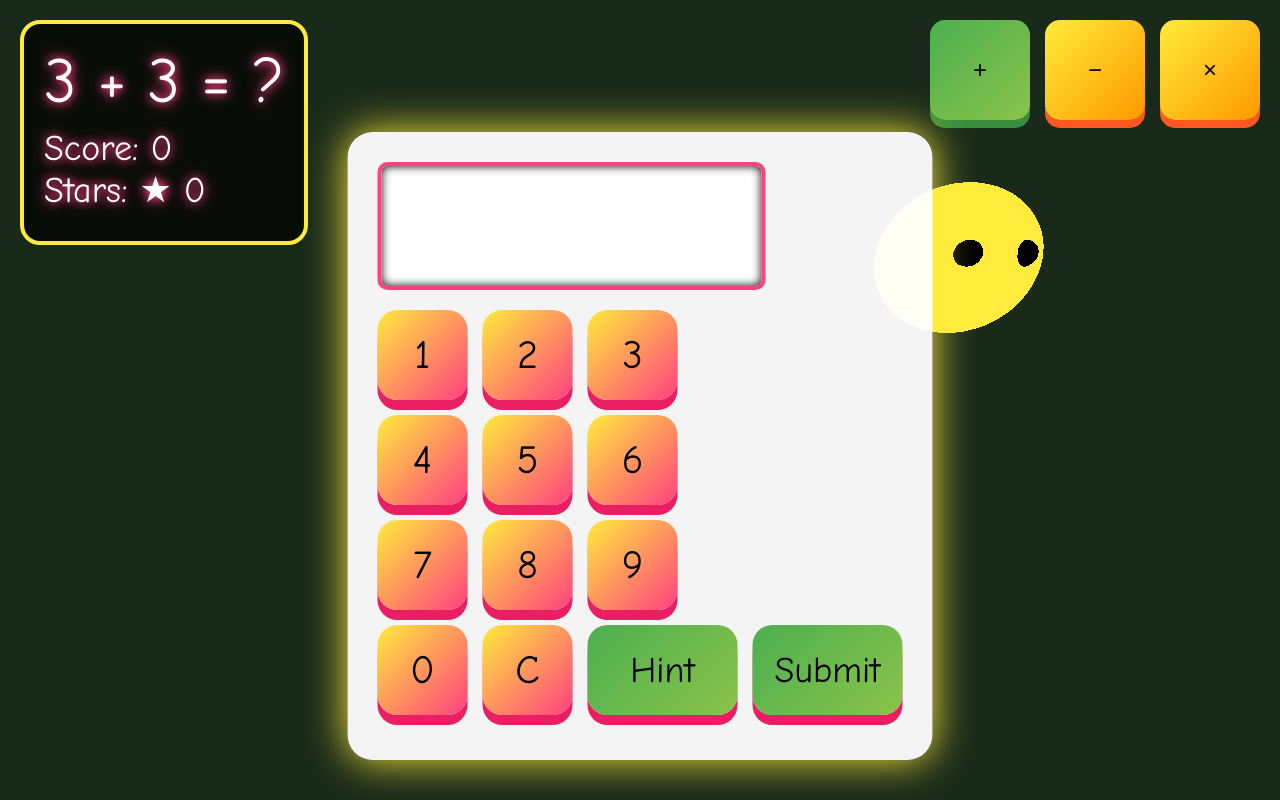
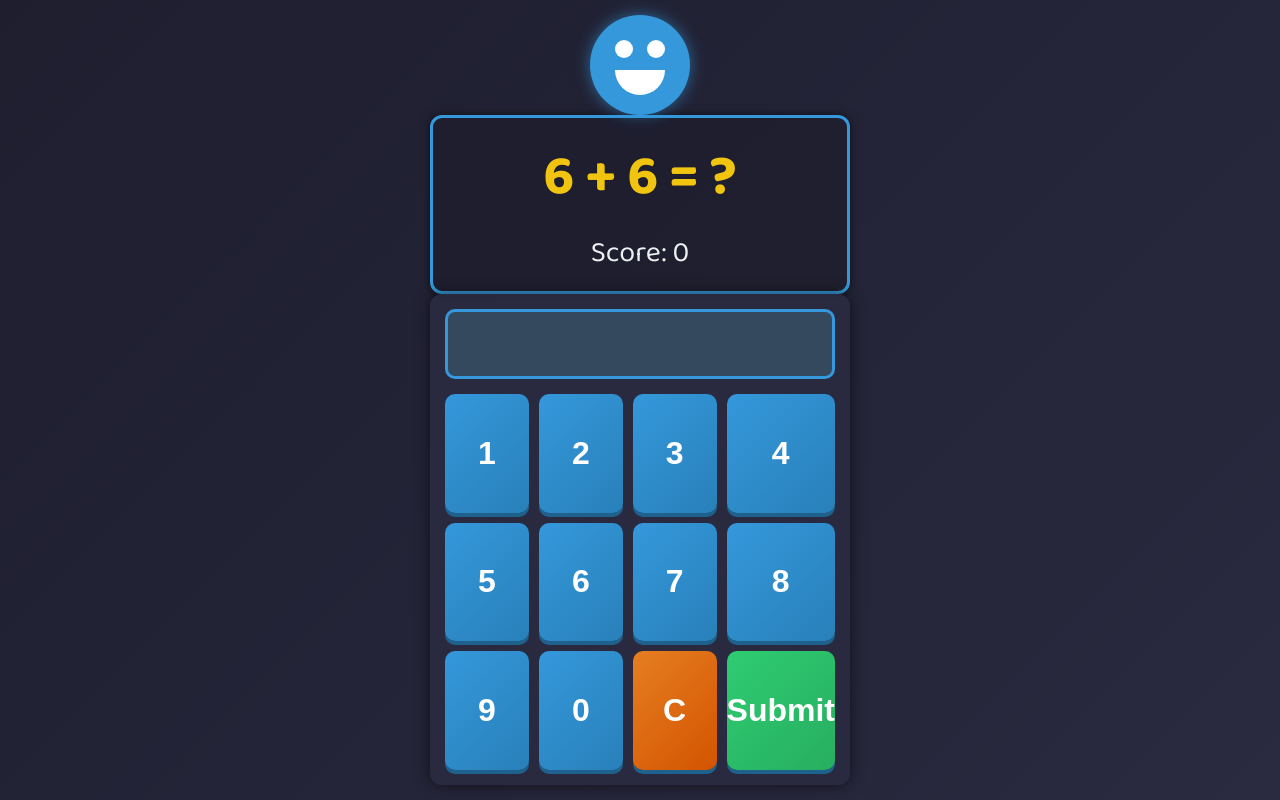
Before and after one commit to icjustin/icjustin, a plain HTML site: page calculator.html in a window 1280 px wide. Drawn offline with nearby package versions, Linux system fonts and the light colour scheme; animation ran at ten frames a second.

Commit message:
Update calculator.html

```diff
--- a/calculator.html
+++ b/calculator.html
@@ -1,312 +1,233 @@
 <!DOCTYPE html>
-<html>
+<html lang="en">
 <head>
-  <title>Kids' Math Adventure – Super Educational Edition</title>
+  <meta charset="UTF-8">
+  <meta name="viewport" content="width=device-width, initial-scale=1.0">
+  <title>Kids' Calculator Game – Happy/Sad Edition</title>
   <style>
-    body {
+    * {
       margin: 0;
+      padding: 0;
+      box-sizing: border-box;
+    }
+    html, body {
+      height: 100%;
       overflow: hidden;
-      background: linear-gradient(135deg, #ffd1dc, #c1ff72, #87ceeb);
-      font-family: 'Comic Sans MS', cursive;
+      font-family: 'Baloo 2', 'Arial', sans-serif;
+      background: linear-gradient(135deg, #1e1e2f, #2a2a40);
+      color: #e0e0e0;
     }
     #gameContainer {
+      height: 100%;
+      width: 100%;
+      max-width: 450px;
+      margin: 0 auto;
+      display: flex;
+      flex-direction: column;
+      align-items: center;
+      justify-content: space-between;
+      padding: 15px;
+    }
+    #face {
+      width: 100px;
+      height: 100px;
+      background: #3498db;
+      border-radius: 50%;
       position: relative;
-      width: 100vw;
-      height: 100vh;
+      box-shadow: 0 0 15px rgba(52, 152, 219, 0.6);
+      transition: background 0.3s ease;
+      flex-shrink: 0;
+    }
+    #face.happy { background: #2ecc71; }
+    #face.sad { background: #e74c3c; }
+    .eye {
+      width: 18px;
+      height: 18px;
+      background: #fff;
+      border-radius: 50%;
+      position: absolute;
+      top: 25px;
+    }
+    .eye.left { left: 25px; }
+    .eye.right { right: 25px; }
+    #mouth {
+      position: absolute;
+      bottom: 20px;
+      left: 50%;
+      transform: translateX(-50%);
+      width: 50px;
+      height: 25px;
+      background: #fff;
+      border-radius: 0 0 25px 25px;
+      transition: all 0.3s ease;
+    }
+    #face.sad #mouth {
+      border-radius: 25px 25px 0 0;
+      bottom: 40px;
     }
     #ui {
-      position: absolute;
-      top: 20px;
-      left: 20px;
-      color: #fff;
-      font-size: 36px;
-      text-shadow: 0 0 8px #ff4081, 0 0 15px #ff4081;
-      background: rgba(0, 0, 0, 0.7);
-      padding: 20px;
-      border-radius: 20px;
-      border: 4px solid #ffeb3b;
+      background: rgba(30, 30, 47, 0.9);
+      padding: 15px;
+      border-radius: 12px;
+      border: 3px solid #3498db;
+      text-align: center;
+      width: 100%;
+      box-shadow: 0 0 10px rgba(0, 0, 0, 0.6);
+      flex-shrink: 0;
     }
     #question {
-      font-size: 64px;
-      margin-bottom: 10px;
+      font-size: 3.5rem;
+      font-weight: 700;
+      color: #f1c40f;
+      margin-bottom: 8px;
+      word-wrap: break-word;
     }
-    #feedback {
-      font-size: 32px;
-      color: #ffeb3b;
-      margin-top: 10px;
-    }
-    #score, #stars {
-      font-size: 36px;
-    }
-    #modeSelector {
-      position: absolute;
-      top: 20px;
-      right: 20px;
-      display: flex;
-      gap: 15px;
-    }
-    .mode-button {
-      width: 100px;
-      height: 100px;
-      font-size: 24px;
-      background: linear-gradient(135deg, #ffeb3b, #ff9800);
-      border: none;
-      border-radius: 15px;
-      cursor: pointer;
-      box-shadow: 0 8px #ff5722;
-      transition: all 0.2s;
-    }
-    .mode-button:hover {
-      transform: scale(1.1);
-    }
-    .mode-button:active {
-      box-shadow: 0 4px #ff5722;
-      transform: translateY(4px);
-    }
-    .mode-button.selected {
-      background: linear-gradient(135deg, #4caf50, #8bc34a);
-      box-shadow: 0 8px #388e3c;
+    #score {
+      font-size: 1.8rem;
+      color: #ecf0f1;
     }
     #calculator {
-      position: absolute;
-      bottom: 40px;
-      left: 50%;
-      transform: translateX(-50%);
-      background: rgba(255, 255, 255, 0.95);
-      padding: 30px;
-      border-radius: 25px;
-      box-shadow: 0 0 40px rgba(255, 235, 59, 1);
+      width: 100%;
+      background: rgba(42, 42, 64, 0.95);
+      padding: 15px;
+      border-radius: 12px;
+      box-shadow: 0 0 15px rgba(0, 0, 0, 0.6);
+      flex-grow: 1;
+      display: flex;
+      flex-direction: column;
+      justify-content: space-between;
     }
     #display {
-      width: 350px;
-      height: 90px;
-      font-size: 48px;
+      width: 100%;
+      height: 70px;
+      font-size: 3rem;
       text-align: right;
-      padding: 15px;
-      margin-bottom: 20px;
-      border: 4px solid #ff4081;
+      padding: 10px;
+      border: 3px solid #3498db;
       border-radius: 10px;
-      background: #fff;
-      box-shadow: inset 0 0 10px #000;
+      background: #34495e;
+      color: #fff;
+      margin-bottom: 15px;
+      outline: none;
+      font-weight: 700;
     }
-    .button-row {
-      display: flex;
-      gap: 15px;
-      margin-bottom: 15px;
+    .button-grid {
+      display: grid;
+      grid-template-columns: repeat(4, 1fr);
+      gap: 10px;
+      flex-grow: 1;
     }
     .calc-button {
-      width: 90px;
-      height: 90px;
-      font-size: 40px;
-      font-family: 'Comic Sans MS', cursive;
-      background: linear-gradient(135deg, #ffeb3b, #ff4081);
+      padding: 0;
+      font-size: 2rem;
+      background: linear-gradient(135deg, #3498db, #2980b9);
       border: none;
-      border-radius: 20px;
+      border-radius: 10px;
+      color: #fff;
       cursor: pointer;
-      box-shadow: 0 10px #e91e63;
-      transition: all 0.2s;
+      box-shadow: 0 4px #1f618d;
+      transition: all 0.2s ease;
+      font-weight: 700;
+      display: flex;
+      align-items: center;
+      justify-content: center;
     }
     .calc-button:hover {
-      background: linear-gradient(135deg, #ff4081, #ffeb3b);
+      background: linear-gradient(135deg, #2980b9, #3498db);
       transform: scale(1.05);
     }
     .calc-button:active {
-      box-shadow: 0 5px #e91e63;
-      transform: translateY(5px);
+      box-shadow: 0 2px #1f618d;
+      transform: translateY(2px);
     }
-    #submit, #hint {
-      background: linear-gradient(135deg, #4caf50, #8bc34a);
-      width: 150px;
-      font-size: 36px;
+    #clear {
+      background: linear-gradient(135deg, #e67e22, #d35400);
+      grid-column: 3 / 4;
     }
-    #submit:hover, #hint:hover {
-      background: linear-gradient(135deg, #8bc34a, #4caf50);
+    #clear:hover { background: linear-gradient(135deg, #d35400, #e67e22); }
+    #submit {
+      background: linear-gradient(135deg, #2ecc71, #27ae60);
+      grid-column: 4 / 5;
+    }
+    #submit:hover { background: linear-gradient(135deg, #27ae60, #2ecc71); }
+
+    @media (max-width: 400px) {
+      #gameContainer { padding: 10px; }
+      #face { width: 80px; height: 80px; }
+      .eye { width: 14px; height: 14px; top: 20px; }
+      .eye.left { left: 20px; }
+      .eye.right { right: 20px; }
+      #mouth { width: 40px; height: 20px; bottom: 15px; }
+      #face.sad #mouth { bottom: 35px; }
+      #question { font-size: 2.5rem; }
+      #score { font-size: 1.5rem; }
+      #display { font-size: 2rem; height: 60px; }
+      .calc-button { font-size: 1.8rem; }
+    }
+    @media (max-height: 600px) {
+      #gameContainer { padding: 5px; }
+      #face { width: 70px; height: 70px; }
+      .eye { width: 12px; height: 12px; top: 18px; }
+      .eye.left { left: 18px; }
+      .eye.right { right: 18px; }
+      #mouth { width: 35px; height: 18px; bottom: 12px; }
+      #face.sad #mouth { bottom: 30px; }
+      #question { font-size: 2rem; }
+      #score { font-size: 1.3rem; }
+      #display { font-size: 1.8rem; height: 50px; }
+      .calc-button { font-size: 1.6rem; }
     }
   </style>
+  <link href="https://fonts.googleapis.com/css2?family=Baloo+2:wght@400;700&display=swap" rel="stylesheet">
 </head>
 <body>
   <div id="gameContainer">
+    <div id="face">
+      <div class="eye left"></div>
+      <div class="eye right"></div>
+      <div id="mouth"></div>
+    </div>
     <div id="ui">
       <div id="question">3 × 4 = ?</div>
       <div id="score">Score: 0</div>
-      <div id="stars">Stars: ★ 0</div>
-      <div id="feedback"></div>
-    </div>
-    <div id="modeSelector">
-      <button class="mode-button" onclick="setMode('add')">+</button>
-      <button class="mode-button" onclick="setMode('sub')">−</button>
-      <button class="mode-button" onclick="setMode('mul')">×</button>
     </div>
     <div id="calculator">
       <input type="text" id="display" readonly>
-      <div class="button-row">
+      <div class="button-grid">
         <button class="calc-button" onclick="appendNumber('1')">1</button>
         <button class="calc-button" onclick="appendNumber('2')">2</button>
         <button class="calc-button" onclick="appendNumber('3')">3</button>
-      </div>
-      <div class="button-row">
         <button class="calc-button" onclick="appendNumber('4')">4</button>
         <button class="calc-button" onclick="appendNumber('5')">5</button>
         <button class="calc-button" onclick="appendNumber('6')">6</button>
-      </div>
-      <div class="button-row">
         <button class="calc-button" onclick="appendNumber('7')">7</button>
         <button class="calc-button" onclick="appendNumber('8')">8</button>
         <button class="calc-button" onclick="appendNumber('9')">9</button>
-      </div>
-      <div class="button-row">
         <button class="calc-button" onclick="appendNumber('0')">0</button>
-        <button class="calc-button" onclick="clearDisplay()">C</button>
-        <button id="hint" class="calc-button" onclick="showHint()">Hint</button>
+        <button id="clear" class="calc-button" onclick="clearDisplay()">C</button>
         <button id="submit" class="calc-button" onclick="checkAnswer()">Submit</button>
       </div>
     </div>
   </div>
 
-  <script src="https://cdnjs.cloudflare.com/ajax/libs/three.js/r134/three.min.js"></script>
   <script>
-    // Three.js Setup
-    const scene = new THREE.Scene();
-    const camera = new THREE.PerspectiveCamera(75, window.innerWidth / window.innerHeight, 0.1, 1000);
-    const renderer = new THREE.WebGLRenderer();
-    renderer.setSize(window.innerWidth, window.innerHeight);
-    document.getElementById("gameContainer").appendChild(renderer.domElement);
-
-    // Background
-    const sphereGeometry = new THREE.SphereGeometry(500, 32, 32);
-    const sphereMaterial = new THREE.MeshBasicMaterial({ color: 0x1a2a1a, side: THREE.BackSide });
-    const backgroundSphere = new THREE.Mesh(sphereGeometry, sphereMaterial);
-    scene.add(backgroundSphere);
-
-    // Happy/Sad Face (Star)
-    const faceGroup = new THREE.Group();
-    const starGeometry = new THREE.SphereGeometry(60, 32, 32);
-    const starMaterial = new THREE.MeshBasicMaterial({ color: 0xffeb3b });
-    const star = new THREE.Mesh(starGeometry, starMaterial);
-    faceGroup.add(star);
-
-    const eyeGeometry = new THREE.SphereGeometry(10, 16, 16);
-    const eyeMaterial = new THREE.MeshBasicMaterial({ color: 0x000000 });
-    const leftEye = new THREE.Mesh(eyeGeometry, eyeMaterial);
-    leftEye.position.set(-20, 15, 50);
-    const rightEye = new THREE.Mesh(eyeGeometry, eyeMaterial);
-    rightEye.position.set(20, 15, 50);
-    faceGroup.add(leftEye, rightEye);
-
-    let mouth;
-    function updateMouth(isHappy) {
-      if (mouth) faceGroup.remove(mouth);
-      const mouthGeometry = new THREE.ShapeGeometry(
-        isHappy ? drawSmile() : drawFrown()
-      );
-      const mouthMaterial = new THREE.MeshBasicMaterial({ color: 0x000000 });
-      mouth = new THREE.Mesh(mouthGeometry, mouthMaterial);
-      mouth.position.set(0, -15, 50);
-      faceGroup.add(mouth);
-    }
-    function drawSmile() {
-      const shape = new THREE.Shape();
-      shape.moveTo(-20, 0);
-      shape.quadraticCurveTo(0, -20, 20, 0);
-      return shape;
-    }
-    function drawFrown() {
-      const shape = new THREE.Shape();
-      shape.moveTo(-20, 0);
-      shape.quadraticCurveTo(0, 20, 20, 0);
-      return shape;
-    }
-    updateMouth(true);
-
-    faceGroup.position.set(
-      window.innerWidth / 4 - 60,
-      60,
-      -window.innerHeight / 4 + 60
-    );
-    scene.add(faceGroup);
-
-    // Hint Stars
-    let hintStars = [];
-    function showHint() {
-      hintStars.forEach(s => scene.remove(s));
-      hintStars = [];
-      const count = operation === "×" ? num1 * num2 : operation === "+" ? num1 + num2 : num1;
-      for (let i = 0; i < count; i++) {
-        const geometry = new THREE.SphereGeometry(5, 16, 16);
-        const material = new THREE.MeshBasicMaterial({ color: 0xff4081 });
-        const star = new THREE.Mesh(geometry, material);
-        star.position.set(
-          -100 + (i % 5) * 40,
-          100 - Math.floor(i / 5) * 40,
-          0
-        );
-        hintStars.push(star);
-        scene.add(star);
-      }
-      setTimeout(() => {
-        hintStars.forEach(s => scene.remove(s));
-        hintStars = [];
-      }, 3000);
-    }
-
-    // Lighting
-    const ambientLight = new THREE.AmbientLight(0xffffff, 0.8);
-    scene.add(ambientLight);
-    const directionalLight = new THREE.DirectionalLight(0xffffff, 0.6);
-    directionalLight.position.set(0, 50, 50);
-    scene.add(directionalLight);
-
-    // Camera
-    camera.position.set(0, 150, 300);
-    camera.lookAt(0, 0, 0);
-
-    // Particle System
-    let particles = [];
-    function createParticles(x, y, z, color) {
-      const particleCount = 40;
-      for (let i = 0; i < particleCount; i++) {
-        const geometry = new THREE.SphereGeometry(Math.random() * 3 + 2);
-        const material = new THREE.MeshBasicMaterial({ color });
-        const particle = new THREE.Mesh(geometry, material);
-        particle.position.set(x, y, z);
-        particles.push({
-          mesh: particle,
-          vx: (Math.random() - 0.5) * 6,
-          vy: Math.random() * 6,
-          vz: (Math.random() - 0.5) * 6,
-          alpha: 1
-        });
-        scene.add(particle);
-      }
-    }
-    function updateParticles() {
-      particles = particles.filter(p => {
-        p.mesh.position.x += p.vx;
-        p.mesh.position.y += p.vy;
-        p.mesh.position.z += p.vz;
-        p.vy -= 0.15;
-        p.alpha -= 0.015;
-        p.mesh.material.opacity = p.alpha;
-        if (p.alpha <= 0) scene.remove(p.mesh);
-        return p.alpha > 0;
-      });
-    }
+    // Sound Feedback
+    const correctSound = new Audio('https://www.myinstants.com/media/sounds/correct.mp3');
+    const wrongSound = new Audio('https://www.myinstants.com/media/sounds/wrong.mp3');
 
     // Game Logic
     let score = 0;
-    let starsEarned = 0;
     let num1, num2, operation, correctAnswer;
-    let mode = "add"; // Default mode
+    const face = document.getElementById('face');
+
     function generateQuestion() {
-      num1 = Math.floor(Math.random() * (score < 10 ? 5 : 9)) + 1; // 1-5 initially, then 1-9
-      num2 = Math.floor(Math.random() * (score < 10 ? 5 : 9)) + 1;
-      operation = mode === "add" ? "+" : mode === "sub" ? "-" : "×";
+      num1 = Math.floor(Math.random() * 9) + 1;
+      num2 = Math.floor(Math.random() * 9) + 1;
+      const ops = ["+", "-", "×"];
+      operation = ops[Math.floor(Math.random() * ops.length)];
       if (operation === "+") correctAnswer = num1 + num2;
-      else if (operation === "-") {
-        num1 = Math.max(num1, num2); // Ensure non-negative
-        num2 = Math.min(num1, num2);
-        correctAnswer = num1 - num2;
-      } else correctAnswer = num1 * num2;
+      else if (operation === "-") correctAnswer = num1 - num2;
+      else correctAnswer = num1 * num2;
       document.getElementById("question").textContent = `${num1} ${operation} ${num2} = ?`;
     }
     generateQuestion();
@@ -324,49 +245,36 @@
       const userAnswer = parseInt(inputValue);
       if (userAnswer === correctAnswer) {
         score++;
-        starsEarned++;
         document.getElementById("score").textContent = `Score: ${score}`;
-        document.getElementById("stars").textContent = `Stars: ★ ${starsEarned}`;
-        document.getElementById("feedback").textContent = "Great Job!";
-        updateMouth(true);
-        createParticles(faceGroup.position.x, faceGroup.position.y, faceGroup.position.z, 0xffff00);
+        face.classList.remove('sad');
+        face.classList.add('happy');
+        correctSound.play();
         generateQuestion();
         clearDisplay();
       } else {
-        document.getElementById("feedback").textContent = "Try Again!";
-        updateMouth(false);
-        let shake = 0;
-        const shakeInterval = setInterval(() => {
-          faceGroup.rotation.z = Math.sin(shake++ * 0.5) * 0.3;
-          if (shake > 20) {
-            clearInterval(shakeInterval);
-            faceGroup.rotation.z = 0;
-          }
-        }, 50);
+        score--;
+        document.getElementById("score").textContent = `Score: ${score}`;
+        face.classList.remove('happy');
+        face.classList.add('sad');
+        wrongSound.play();
+        clearDisplay();
+        face.style.animation = 'shake 0.5s';
+        setTimeout(() => face.style.animation = '', 500);
       }
     }
 
-    // Mode Selection
-    const modeButtons = document.querySelectorAll(".mode-button");
-    function setMode(newMode) {
-      mode = newMode;
-      modeButtons.forEach(btn => btn.classList.remove("selected"));
-      if (newMode === "add") modeButtons[0].classList.add("selected");
-      else if (newMode === "sub") modeButtons[1].classList.add("selected");
-      else modeButtons[2].classList.add("selected");
-      generateQuestion();
-      clearDisplay();
-    }
-    modeButtons[0].classList.add("selected"); // Default to addition
-
-    // Animation Loop
-    function animate() {
-      requestAnimationFrame(animate);
-      backgroundSphere.rotation.y += 0.002;
-      updateParticles();
-      renderer.render(scene, camera);
-    }
-    animate();
+    // Shake Animation
+    const styleSheet = document.createElement('style');
+    styleSheet.textContent = `
+      @keyframes shake {
+        0% { transform: translateX(0); }
+        25% { transform: translateX(-8px); }
+        50% { transform: translateX(8px); }
+        75% { transform: translateX(-8px); }
+        100% { transform: translateX(0); }
+      }
+    `;
+    document.head.appendChild(styleSheet);
   </script>
 </body>
 </html>
```
